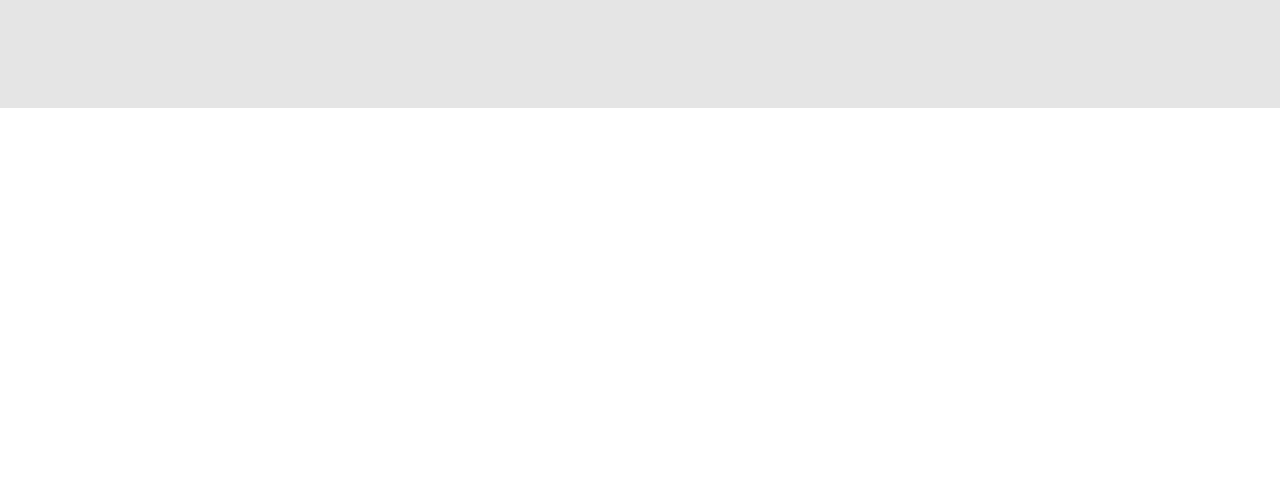
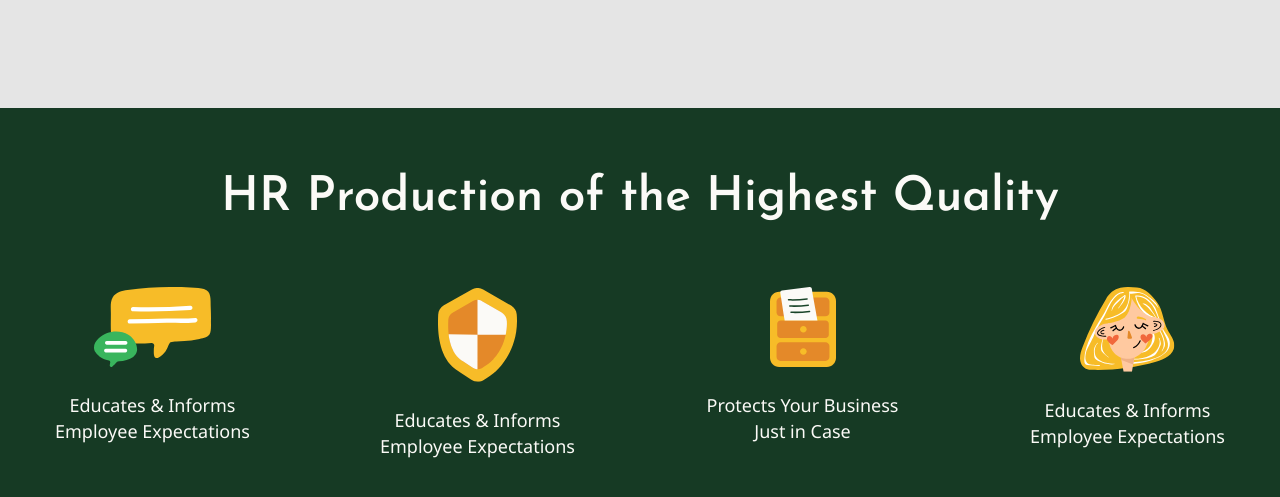
Before and after one commit to zhamalamazalieva/Clerksy, a plain HTML site: page index.html in a window 1280 px wide. Shown: the part 2169-2666 px from the top of the page. Before the commit the page ends 2277 px from the top, so only its background shows below. Drawn offline with Linux system fonts and the light colour scheme.

Commit message:
added a new section 'product' and its scss

```diff
--- a/index.html
+++ b/index.html
@@ -43,7 +43,8 @@
             </div>
             <div class="col-7">
               <div class="hero__img">
-                <img src="./src/img/png/hero.png" alt="People" />
+                <img src="./src/img/png/base.png" alt="People" />
+                <img src="./src/img/png/star2.png" alt="star" class="star--big">
               </div>
             </div>
           </div>
@@ -74,10 +75,10 @@
             <div class="col-6">
               <div class="human__content">
                 <h2 class="human__title">Put the human back in HR.</h2>
-              <p class="human__description">
-                Your employees are the real stars. Show the love and help them
-                perform!
-              </p>
+                <p class="human__description">
+                  Your employees are the real stars. Show the love and help them
+                  perform!
+                </p>
               </div>
             </div>
             <div class="col-6 display-block">
@@ -90,22 +91,77 @@
       </section>
       <section class="partners">
         <div class="container">
-          <h2 class="section__title partners__title">We partner with the best</h2>
+          <h2 class="section__title partners__title">
+            We partner with the best
+          </h2>
           <div class="row partners__row">
             <div class="partners__item">
-              <img src="./src/img/png/partners1.png" alt="Partner">
+              <img src="./src/img/png/partners1.png" alt="Partner" />
             </div>
             <div class="partners__item">
-              <img src="./src/img/png/partners2.png" alt="Partner">
+              <img src="./src/img/png/partners2.png" alt="Partner" />
             </div>
             <div class="partners__item">
-              <img src="./src/img/png/partners3.png" alt="Partner">
+              <img src="./src/img/png/partners3.png" alt="Partner" />
             </div>
             <div class="partners__item">
-              <img src="./src/img/png/partners4.png" alt="Partner">
+              <img src="./src/img/png/partners4.png" alt="Partner" />
             </div>
             <div class="partners__item">
-              <img src="./src/img/png/partners.png" alt="Partner">
+              <img src="./src/img/png/partners.png" alt="Partner" />
+            </div>
+          </div>
+        </div>
+      </section>
+      <section class="product">
+        <div class="container">
+          <h2 class="section__title product__title">
+            HR Production of the Highest Quality
+          </h2>
+          <div class="row product__row">
+            <div class="col-3">
+              <div class="product__item">
+                <img
+                  src="./src/img/svg/hr-production-1.svg"
+                  alt="icons"
+                  class="product__img"
+                />
+                <h4 class="product__subtitle">Educates & Informs</h4>
+                <h4 class="product__subtitle">Employee Expectations</h4>
+              </div>
+            </div>
+            <div class="col-3">
+              <div class="product__item">
+                <img
+                  src="./src/img/svg/hr-production-2.svg"
+                  alt="icons"
+                  class="product__img"
+                />
+                <h4 class="product__subtitle">Educates & Informs</h4>
+                <h4 class="product__subtitle">Employee Expectations</h4>
+              </div>
+            </div>
+            <div class="col-3">
+              <div class="product__item">
+                <img
+                  src="./src/img/svg/hr-production-3.svg"
+                  alt="icons"
+                  class="product__img"
+                />
+                <h4 class="product__subtitle">Protects Your Business</h4>
+                <h4 class="product__subtitle">Just in Case</h4>
+              </div>
+            </div>
+            <div class="col-3">
+              <div class="product__item">
+                <img
+                  src="./src/img/svg/hr-production-4.svg"
+                  alt="icons"
+                  class="product__img"
+                />
+                <h4 class="product__subtitle">Educates & Informs</h4>
+                <h4 class="product__subtitle">Employee Expectations</h4>
+              </div>
             </div>
           </div>
         </div>
--- a/src/scss/components/hero.scss
+++ b/src/scss/components/hero.scss
@@ -17,4 +17,21 @@
     position: absolute;
     bottom: 0;
   }
+  .star--big{
+    position: absolute;
+    top:5%;
+    right: 70%;
+    animation: fades 1s infinite;
+    transition: 0.4s;
+    display: none;
+    @keyframes fades{
+      0%{
+        display: none;
+      }
+      100%{
+        display: block;
+        // width:0px;
+         }
+    }
+  }
 }
--- /dev/null
+++ b/src/scss/components/product.scss
@@ -0,0 +1,23 @@
+.product{
+    background-color: $color-green;
+    padding: 66px 0 140px;
+    &__title{
+        margin-bottom: 65px;
+        text-align: center;
+        color: $color-white;
+    }
+    &__row{
+        margin: 0 -100px
+    }
+    &__item{
+        @include flex-center();
+        flex-direction: column;
+     }
+     &__img{
+         margin-bottom: 25px;
+     }
+    &__subtitle{
+        @include font($color-white, 18px, normal, $font-noto);
+        margin: 4px 0;
+    }
+}
--- a/src/scss/index.scss
+++ b/src/scss/index.scss
@@ -8,6 +8,8 @@
 @import "./components/hero.scss";
 @import "./components/human.scss";
 @import "./components/partners.scss";
+@import "./components/product.scss";
+
 
 
 
--- a/src/scss/media/columns.scss
+++ b/src/scss/media/columns.scss
@@ -1,5 +1,5 @@
 @media screen and (max-width:750px){
-    .col-5, .col-7, .col-6{
+    .col-5, .col-7, .col-6,.col-3{
         width: 100%;
     }
 
--- /dev/null
+++ b/src/scss/media/components/product.scss
@@ -0,0 +1,8 @@
+@media screen and(max-width:750px) {
+  .product{
+
+    &__item{
+      margin-bottom: 20px;
+     }
+  }
+}
--- a/src/scss/media/index.scss
+++ b/src/scss/media/index.scss
@@ -4,3 +4,4 @@
 @import "./components/hero.scss";
 @import "./components/human.scss";
 @import "./components/partners.scss";
+@import "./components/product.scss";
```
Also changed, not shown: src/css/columns.css, src/css/index.css, src/css/product.css (added), src/img/png/base.png (added), src/img/png/hero.webp (added), src/img/png/star2.png (added), src/img/svg/hr-production-1.svg (added), src/img/svg/hr-production-2.svg (added), src/img/svg/hr-production-3.svg (added), src/img/svg/hr-production-4.svg (added).
